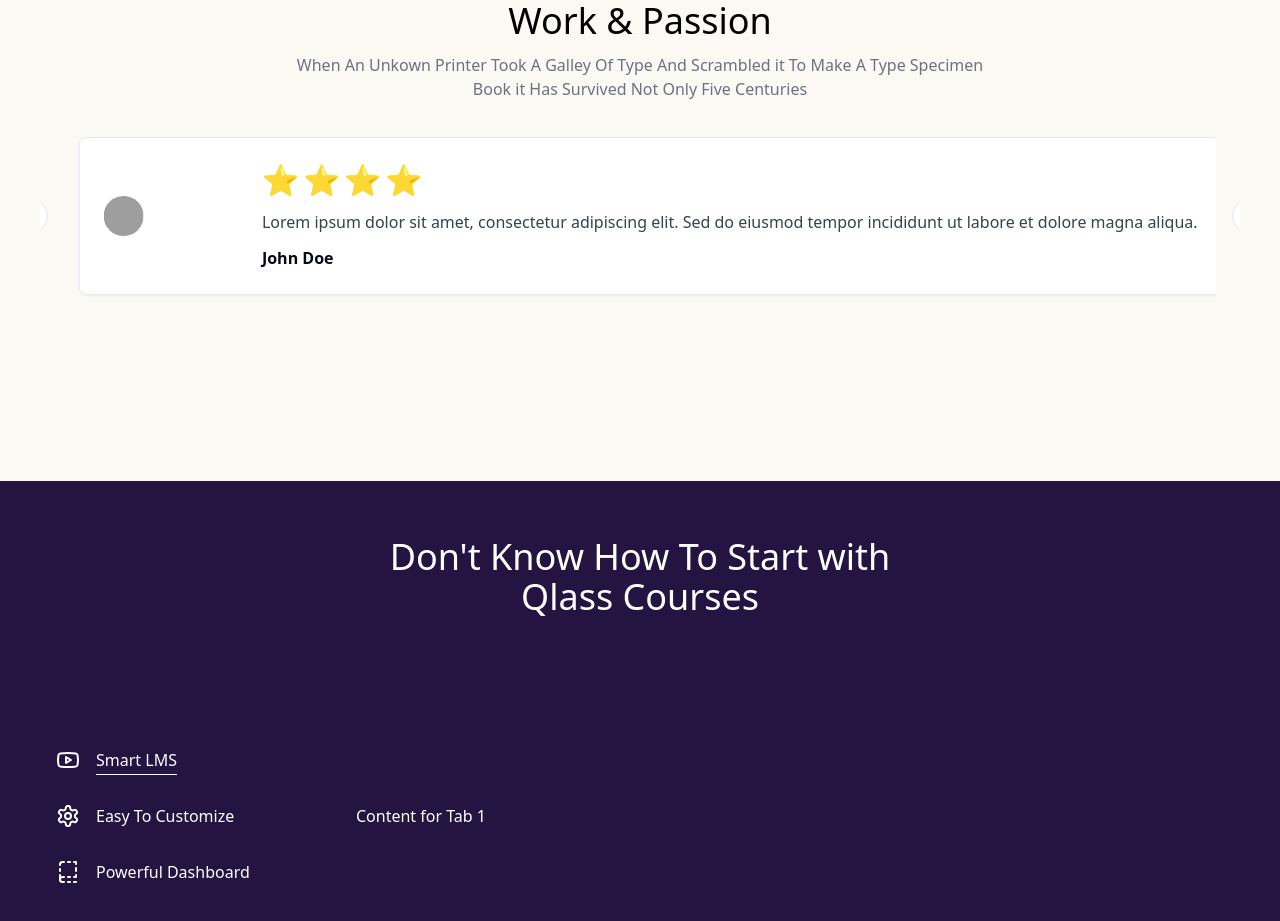
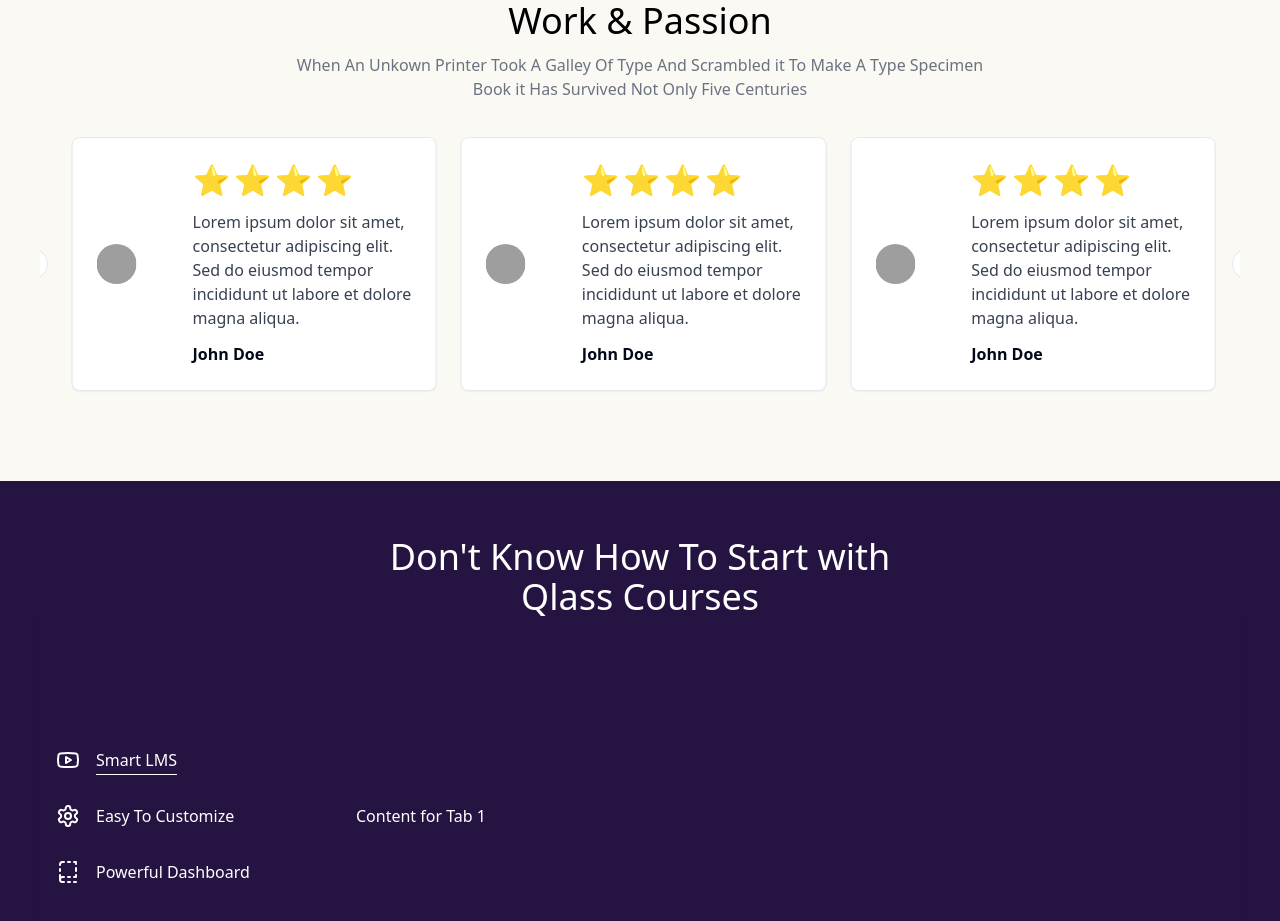
Before and after one commit to Qlass-website/qlass, a React (Vite) app: page / in a window 1280 px wide. Shown: the part 4000-4921 px from the top of the page. Built offline with nearby package versions, Linux system fonts and the light colour scheme; grey boxes are pictures that could not be loaded.

Commit message:
🐛 testimonial fixes

```diff
--- a/src/components/home-page/our-clients/testimonials/Testimonials.jsx
+++ b/src/components/home-page/our-clients/testimonials/Testimonials.jsx
@@ -117,7 +117,7 @@
     >
       <CarouselContent>
         {testimonialsData.map((testimonial) => (
-          <CarouselItem key={testimonial.id} className="md:w-1/2 lg:w-1/3">
+          <CarouselItem key={testimonial.id} className="md:basis-1/2 lg:basis-1/3">
             <div className="p-1">
               <Card>
                 <CardContent className="flex flex-col items-center p-6 md:flex-row md:justify-between md:space-x-14">
```
